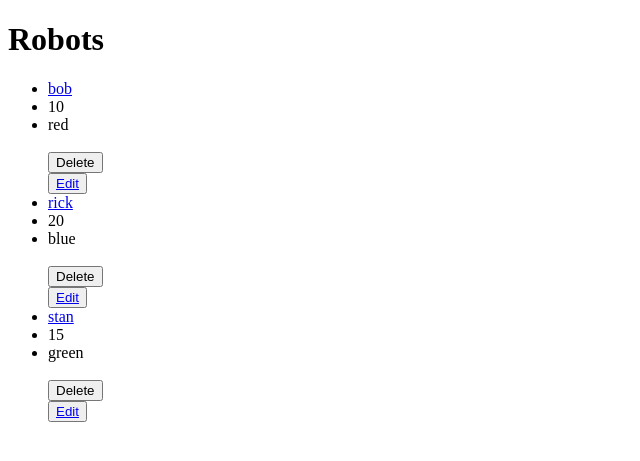
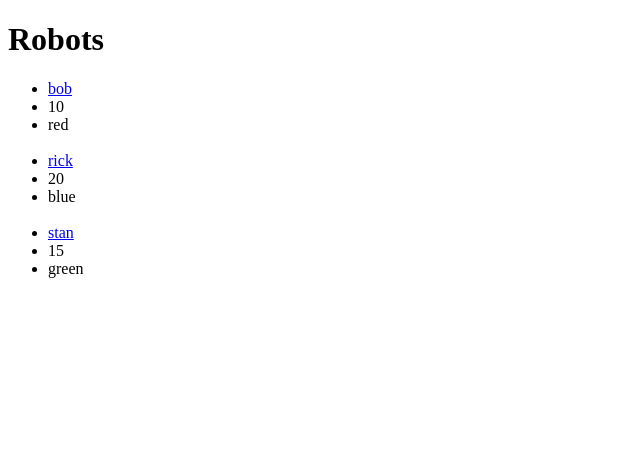
Before and after one commit to pavitrabrahmbhatt/Express-partner-lab, a Node server app: page /robots in a window 1280 px wide. Shown: the top 461 px of the page, without its empty margins (0-640 px from the left). Run offline with Node 20, Linux system fonts and the light colour scheme.

Commit message:
hungry for more

```diff
--- a/views/edit.ejs
+++ b/views/edit.ejs
@@ -14,7 +14,9 @@
 
 		<input type="submit" name="" value="Submit Changes"/>
 	</form>
-
+	<form action="/robots/<%=id%>?_method=DELETE" method="POST">
+				<input type="submit" value="Delete"/>
+			</form>
 
 	<h2><%=robotsObject.name%></h2>
 </body>
--- a/views/index.ejs
+++ b/views/index.ejs
@@ -12,7 +12,7 @@
 		<% for(let i = 0; i < robotsObject.length; i++) {%>
 
 			<li>
-				<a href=<%=`robots/${i}`%>><%=robotsObject[i].name%></a>
+				<a href=<%=`${i}`%>><%=robotsObject[i].name%></a>
 			</li>
 			<li>
 				<%=robotsObject[i].size%>
@@ -22,14 +22,6 @@
 			</li>
 				<br>
 
-			<form action="/robots/<%=i%>?_method=DELETE" method="POST">
-				<input type="submit" value="Delete"/>
-			</form>
-
-
-			<button> <a href="<%=`/robots/${i}/edit`%>">Edit</button></a>
-
-
 		<%}%>
 	</ul>
 
--- a/views/show.ejs
+++ b/views/show.ejs
@@ -13,6 +13,7 @@
 		 <li>Color: <%=robotsObject.color%> <br>
 	</ul>
 
+	<button> <a href="<%=`/robots/${robotsObject.id}/edit`%>">Edit</button></a>
 
 
 		<p>
```
